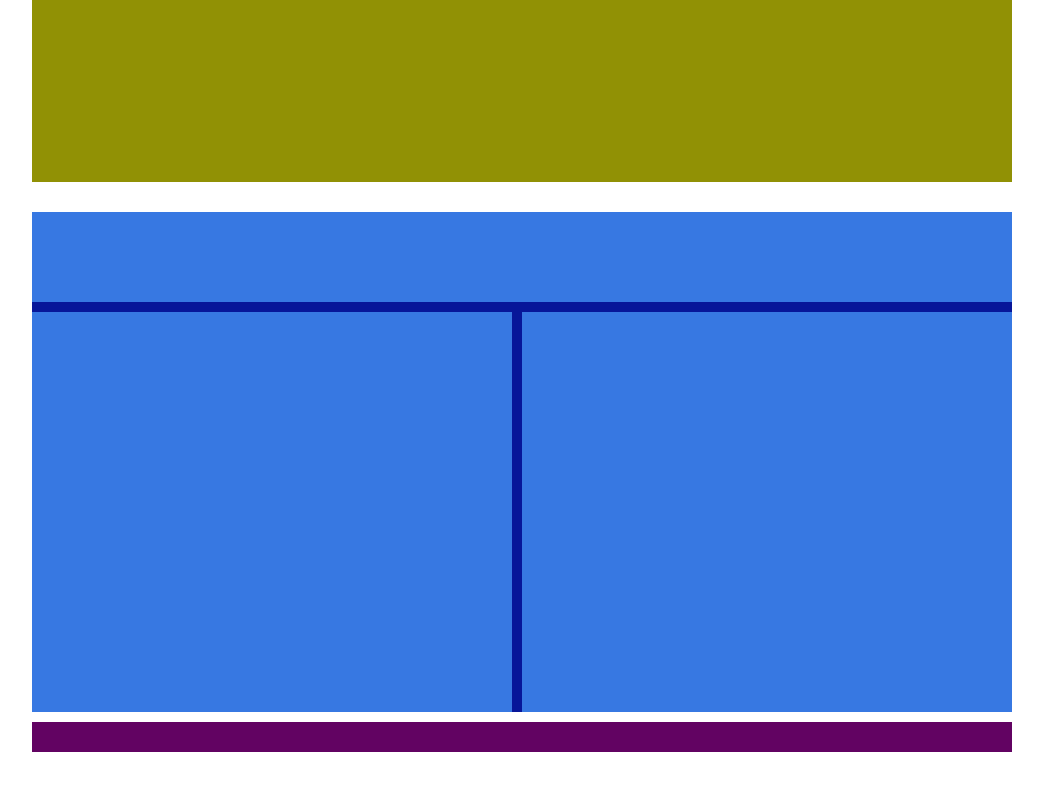
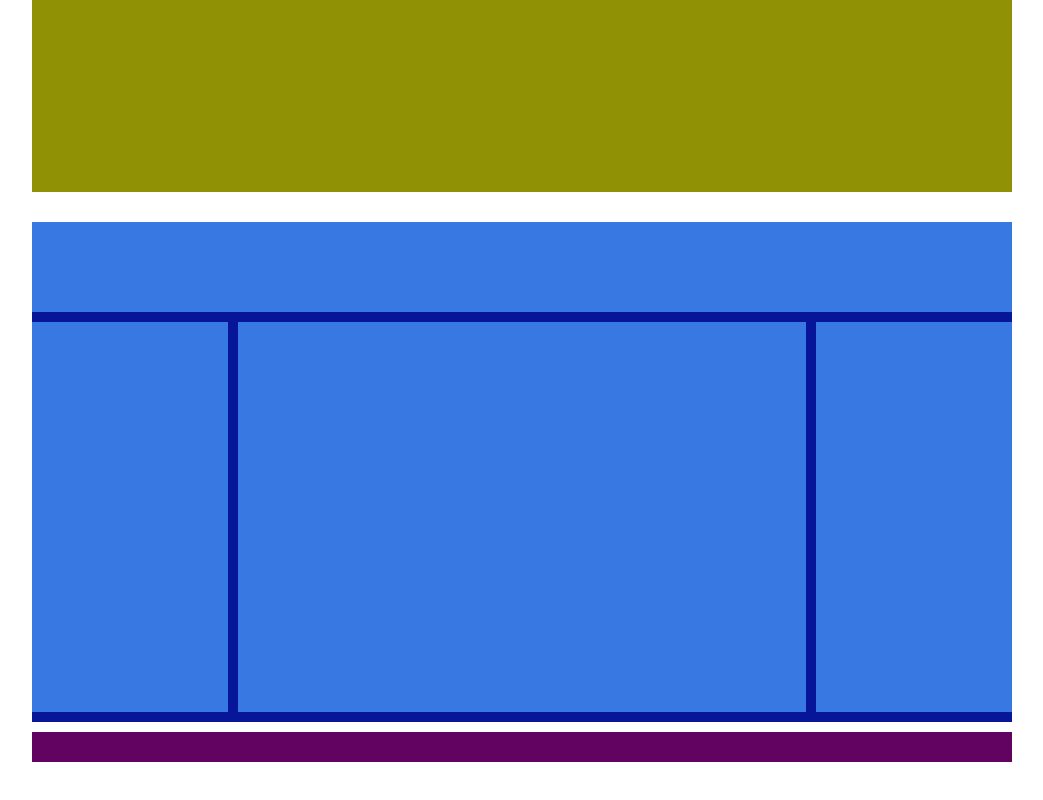
Before and after one commit to Santoni92/htmlcss-struttura-wp, a plain HTML site: page index.html in a window 1280 px wide. Shown: the part 408-1208 px from the top of the page, without its empty margins (118-1161 px from the left). Drawn offline with Linux system fonts and the light colour scheme.

Commit message:
aggiunta colonna centrale

```diff
--- a/index.html
+++ b/index.html
@@ -19,6 +19,7 @@
         <div id="section-2-top"></div>
         <div id="section-2-bottom">
             <div id="left"></div>
+            <div id="center"></div>
             <div id="right"></div>
         </div>
     </section>
--- a/style.css
+++ b/style.css
@@ -9,7 +9,7 @@ body{
 }
 
 header{
-    height: 60px;
+    height: 70px;
     background-color: violet;
 }
 
@@ -27,7 +27,7 @@ header{
 }
 
 #section-2-top{
-    height: 100px;
+    height:100px;
     border-bottom: 10px solid rgb(7, 22, 153);
 }
 
@@ -36,20 +36,30 @@ header{
     content:" ";
     display:table;
     clear:both;
-
 }
 
 #left{
-    width: 50%;
-    height:400px ;
-    border-right: 10px solid rgb(7, 22, 153);
+    width: 20%;
+    height:400px;
     float:left;
+   /* border-right: 10px solid rgb(7, 22, 153);*/
+    border-bottom:10px solid rgb(7, 22, 153);
+}
+
+#center{
+width:60%;
+height: 400px;
+float:left;
+border-bottom:10px solid rgb(7, 22, 153);
+border-left:10px solid rgb(7, 22, 153);
+border-right:10px solid rgb(7, 22, 153);
 }
 
 #right{
-    width: 50%;
+    width: 20%;
     height: 400px;
-    float:right;
+    float:left;
+    border-bottom:10px solid rgb(7, 22, 153);
 }
 
 footer{
```
